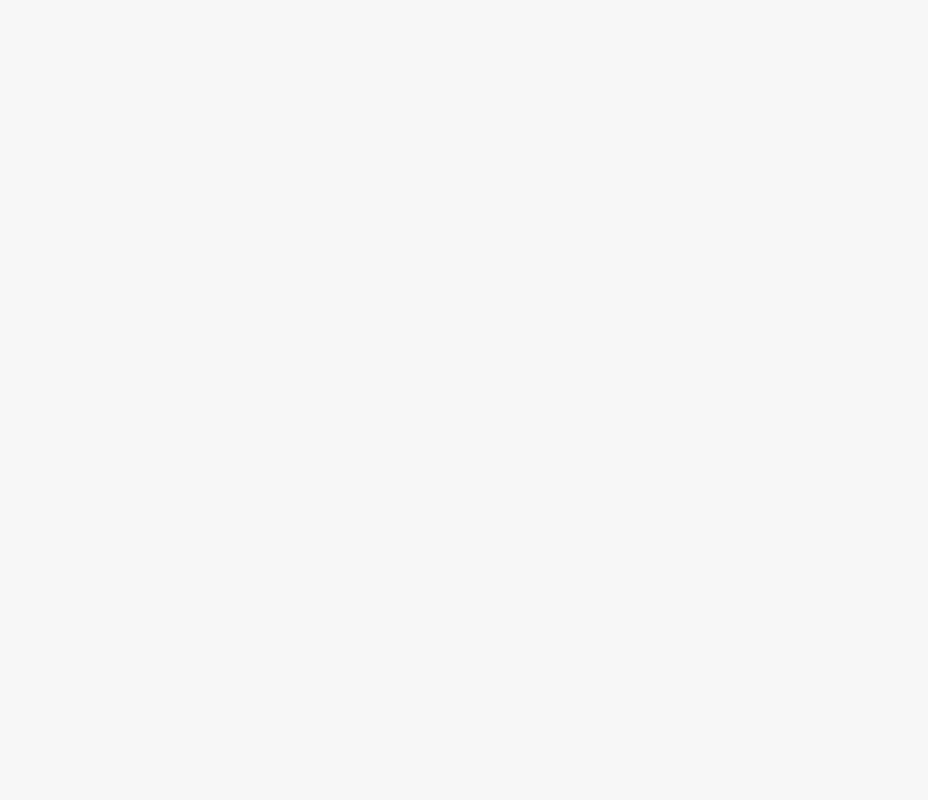
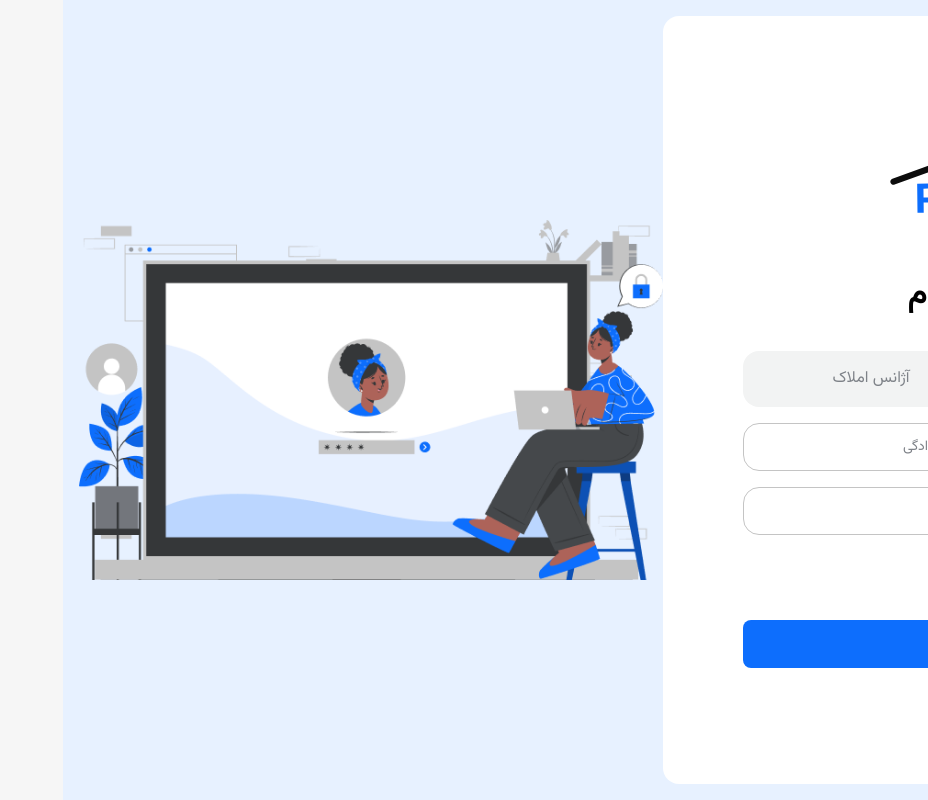
Before and after one commit to pouryazardosht/rentify-frontend, a React (Vite) app: page /login in a window 1280 px wide. Before the commit this address had no page. Shown: the whole page, without its empty margins (352-1280 px from the left). Built offline with nearby package versions, Linux system fonts and the light colour scheme.

Commit message:
feat: login page add (need fix)

```diff
--- a/src/Router/Router.jsx
+++ b/src/Router/Router.jsx
@@ -1,10 +1,12 @@
 import { Route, Routes } from 'react-router'
 import Home from '../pages/Home/Home'
+import Login from '../pages/login/Login'
 
 function Router() {
     return (
         <Routes>
             <Route index element={<Home />} />
+            <Route path='/login' element={<Login />} />
         </Routes >
     )
 }
--- a/src/components/Header.jsx
+++ b/src/components/Header.jsx
@@ -15,7 +15,9 @@ function Header() {
                 <NavLink to="about">درباره رنتی فای</NavLink>
             </nav>
             <div className="flex items-center gap-4">
-                <button>ورود | ثبت نام</button>
+                <Link to="/login">
+                    <button>ورود | ثبت نام</button>
+                </Link>
                 <button className="bg-primary rounded-lg px-2 py-3 hover:bg-shade1 flex items-center gap-2">
                     <img src={plusIcon} alt="pluse" />
                     ثبت آگهی رایگان
--- /dev/null
+++ b/src/pages/login/Login.jsx
@@ -0,0 +1,74 @@
+import { Link } from "react-router";
+import darkLogo from "../../assets/darkLogo.svg";
+import FloatingInput from "./components/FloatingInput";
+import loginPic from "../../assets/images/login pic.png";
+import { useState } from "react";
+function Login() {
+    const [isOwner, setIsOwner] = useState(true);
+    return (
+        <section className="bg-tint6 flex items-center p-4 justify-evenly">
+            <div
+                className="bg-white rounded-2xl flex flex-col items-center justify-center py-5 px-20 h-[calc(100vh-2rem)]">
+                <Link className="rounded-xl p-2 hover:bg-tint6" to='/'>
+                    <img src={darkLogo} alt="logo" />
+                </Link>
+                <p className="text-h3 mt-10 ">
+                    ورود | ثبت نام
+                </p>
+                <div className="flex flex-col items-center gap-4 mt-8">
+                    <div className="w-full flex items-center bg-g10 text-g5 rounded-2xl p-1">
+                        <button
+                            onClick={() => {
+                                setIsOwner(true);
+                            }}
+                            className={(isOwner ? "bg-white text-black" : "") + " w-2/4 py-3 rounded-xl"}>
+                            مالک | مستاجر
+                        </button>
+                        <button
+                            onClick={() => {
+                                setIsOwner(false);
+                            }}
+                            className={(!isOwner ? "bg-white text-black" : "") + " w-2/4 py-3 rounded-xl"}>
+                            آژانس املاک
+                        </button>
+                    </div>
+                    <div className="flex flex-col items-center gap-6 md:flex-row">
+                        <FloatingInput
+                            title="نام"
+                            forTitle="fName"
+                        />
+                        <FloatingInput
+                            title="نام خانوادگی"
+                            forTitle="lName" />
+                    </div>
+                    {!isOwner && <FloatingInput title="نام دفتر" />}
+                    <FloatingInput
+                        title="تلفن همراه"
+                        forTitle="phoneNumber"
+                    />
+                    <div className="flex items-center gap-2 w-full">
+                        <input
+                            className="accent-primary appearance-auto w-4 h-4 border-[1px] border-g6 checked:border"
+                            id="conditions"
+                            type="checkbox"
+                        />
+                        <label className="text-g6 text-caption-lg" htmlFor="conditions">
+                            با قوانین
+                            <Link className="text-primary hover:text-shade1" to='/'> رنتیفای </Link>
+                            موافق هستم
+                        </label>
+                    </div>
+                    <button
+                        className="bg-primary text-white w-full py-3 hover:bg-shade1 disabled:bg-g10 rounded-lg mt-8">
+                        تایید و دریافت کد
+                    </button>
+                </div>
+            </div>
+            <div className="hidden lg:block">
+                <img src={loginPic} alt="login" />
+            </div>
+        </section>
+    )
+}
+
+export default Login
--- /dev/null
+++ b/src/pages/login/components/FloatingInput.jsx
@@ -0,0 +1,13 @@
+//eslint-disable-next-line
+function FloatingInput({ title, forTitle }) {
+    return (
+        <div className="relative w-full">
+            <input type="text" id={forTitle} className="min-w-60 w-full bg-white block px-2.5 pb-2.5 pt-4  text-sm text-gray-900 bg-transparent rounded-2xl border-[1px] border-g8   focus:outline-none focus:ring-0 focus:border-primary peer" placeholder=" " />
+            <label htmlFor={forTitle} className="absolute text-sm text-g5 duration-300 transform -translate-y-4 scale-75 top-2 z-10 origin-[0] bg-white px-2 peer-focus:px-4 peer-focus:text-primary  peer-placeholder-shown:scale-100 peer-placeholder-shown:-translate-y-1/2 peer-placeholder-shown:top-1/2 peer-focus:top-2 peer-focus:scale-75 peer-focus:-translate-y-4 start-1 rtl:peer-focus:translate-x-1/4 rtl:peer-focus:left-auto">
+                {title}
+            </label>
+        </div>
+    )
+}
+
+export default FloatingInput
--- a/tailwind.config.js
+++ b/tailwind.config.js
@@ -84,6 +84,25 @@ export default {
             fontWeight: 400,
           },
         ],
+        // caption
+        "caption-lg": [
+          "0.875rem",
+          {
+            fontWeight: 300,
+          },
+        ],
+        "caption-md": [
+          "0.75rem",
+          {
+            fontWeight: 300,
+          },
+        ],
+        "caption-sm": [
+          "0.625rem",
+          {
+            fontWeight: 300,
+          },
+        ],
       },
       colors: {
         primary: "#0D6EFD",
```
Also changed, not shown: src/assets/darkLogo.svg (added), src/assets/images/login pic.png (added).
